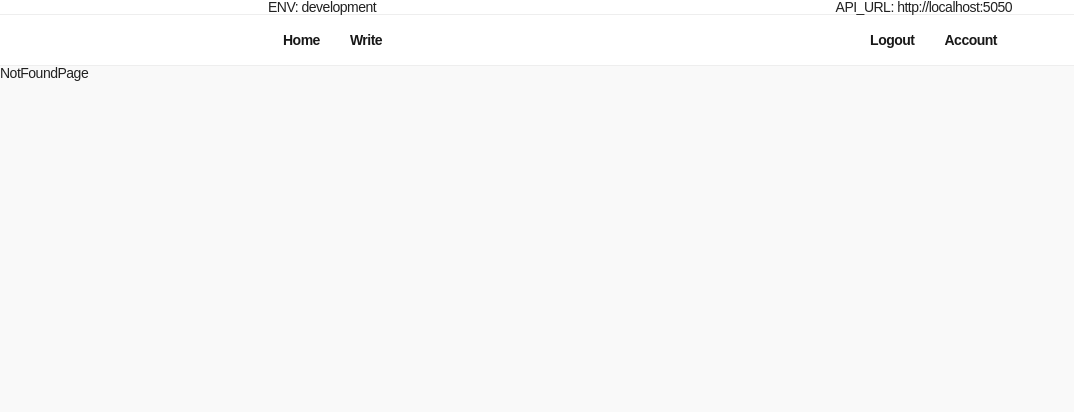
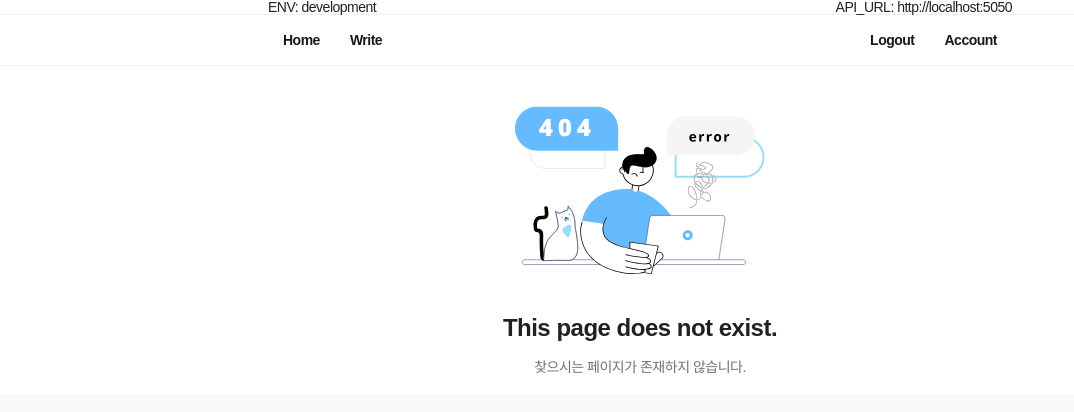
Before and after one commit to yologger/yologram-web, a React app: page /board/new in a window 1280 px wide. Shown: the top 412 px of the page, without its empty margins (0-1074 px from the left). Built offline with nearby package versions, Linux system fonts and the light colour scheme.

Commit message:
feat: implement NotFoundPage UI

```diff
--- /dev/null
+++ b/src/components/pages/NotFoundPage/NotFoundPage.style.tsx
@@ -0,0 +1,27 @@
+import styled, { theme } from '~/styledComponents';
+
+export const Layout = styled.div`
+    background: ${(p) => p.theme.color.white};
+    display: flex;
+    background: ${({ theme }) => theme.color.white};
+    justify-content: center;
+`
+
+export const Page = styled.div`
+    width: ${({ theme }) => theme.bodyWidth};
+    display: flex;
+    flex-direction: column;
+    align-items: center;
+`
+
+export const Title = styled.h1`
+    font-weight: 800;
+    font-size: 1.5rem;
+`
+
+export const Description = styled.p`
+    margin-top: 20px;
+    margin-bottom: 20px;
+    font-size: 0.875rem;
+    color: rgb(107 114 128)
+`
--- a/src/components/pages/NotFoundPage/NotFoundPage.tsx
+++ b/src/components/pages/NotFoundPage/NotFoundPage.tsx
@@ -1,8 +1,23 @@
+import * as S from './NotFoundPage.style';
+import NotFoundImage from '~/static/images/not_found.svg';
+
+const IMAGE_SIZE = "250px"
+
 const NotFoundPage = () => {
 
-  return <h1>
-    NotFoundPage
-  </h1>
+  return <S.Layout>
+    <S.Page>
+      <img
+        src={NotFoundImage}
+        width={IMAGE_SIZE}
+        height={IMAGE_SIZE}
+        alt="Not Found"
+      />
+      <S.Title>This page does not exist.</S.Title>
+      <S.Description>찾으시는 페이지가 존재하지 않습니다.</S.Description>
+
+    </S.Page>
+  </S.Layout>
 }
 
 export default NotFoundPage
--- a/webpack.dev.js
+++ b/webpack.dev.js
@@ -75,7 +75,7 @@ module.exports = {
                   {
                     type: 'asset',
                     generator: {
-                      filename: 'pc-static/resource/[hash][ext][query]',
+                      filename: 'static/resource/[hash][ext][query]',
                     },
                   },
                 ],
```
Also changed, not shown: SectionTitle.tsx (deleted, +0 -38 lines), src/react-app-env.d.ts (added, +65 -0 lines), src/static/images/not_found.svg (added), 1 other file (tests, documents, lock files or other folders).
